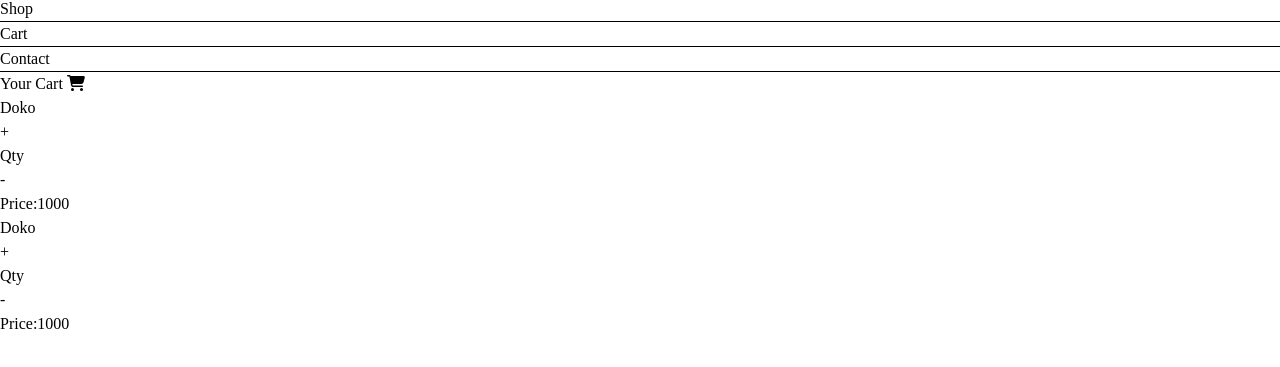
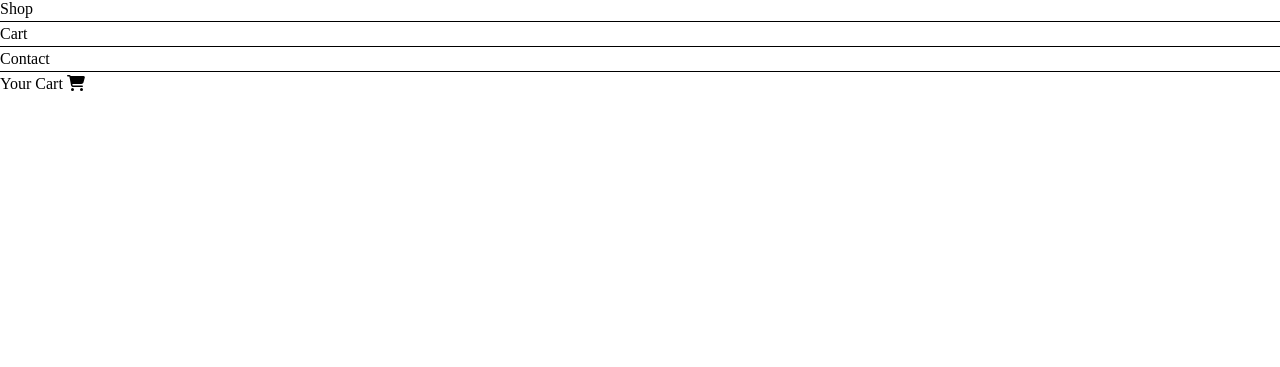
Before and after one commit to SakshamPhuyal/Sanskrit, a React (Vite) app in the folder Sanskriti/: page /cart in a window 1280 px wide. Shown: the part 377-744 px from the top of the page. Built offline with nearby package versions, Linux system fonts and the light colour scheme.

Commit message:
Imported items to cart

```diff
--- a/Sanskriti/src/App.jsx
+++ b/Sanskriti/src/App.jsx
@@ -1,4 +1,4 @@
-import React from 'react';
+import React, { useState } from 'react';
 import {Routes,Route} from 'react-router-dom'
 import './App.css'
 import './index.css'
@@ -14,8 +14,10 @@ import Flipcard from './Components/Pages/flipcard';
 import Shop from './Components/Pages/shop';
 import Productdetails from './Components/Pages/productdetails';
 function App() {
-
-
+const [cartItems,setCartItems]=useState([]);
+const handleAddToCart=(product)=>{
+  setCartItems((prevItems)=>[...prevItems,product]);
+};
   return (
     <>
   <div>
@@ -26,10 +28,10 @@ function App() {
 <Route path='/about' element={<About/>} />
 <Route path='/contact' element={<Contact/>} />
 <Route path='/product/:productId' element={<Product/>} />
-<Route path='/cart' element={<Cart/>} />
+<Route path='/cart' element={<Cart items={cartItems} />} />
 <Route path='/login' element={<Login/>} />
 <Route path='/flipcard' element={<Flipcard/>} />
-<Route path='/shop' element={<Shop/>} />
+<Route path='/shop' element={<Shop onAddToCart={handleAddToCart} />} />
 <Route path='/productdetails' element={<Productdetails/>} />
     </Routes>
   </div>
--- a/Sanskriti/src/Components/Pages/About.jsx
+++ b/Sanskriti/src/Components/Pages/About.jsx
@@ -3,8 +3,26 @@ import React from 'react'
 const About = () => {
   return (
     <div>
-
-    </div>
+           <div className="min-h-screen bg-gradient-to-b from-[#B07A5A] to-[#FFD89A] p-10 gap-10 flex justify-center">
+             <div className='w-190 h-170 mt-10 p-10 bg-amber-50 rounded-2xl flex flex-col'>
+               <h1 className='text-center text-amber-950 text-4xl '>Your Cart <FontAwesomeIcon icon={faCartShopping} /></h1>
+   <div className='bg-white h-40 w-170 mt-4 rounded-2xl border-1 border-gray flex p-4'>
+   <p className='text-3xl text-shadow-amber-950 text-center mr-30'>Doko</p>
+   <button className='bg-black text-white w-10 h-10 mr-2 rounded-4xl'>+</button>
+   <p className='mr-2 text-3xl'>Qty</p>
+   <button className='mr-2 rounded-4xl bg-black text-white w-10 h-10' >-</button>
+   <p className='ml-50 text-2xl'>Price:1000</p>
+   </div>
+   <div className='bg-white h-40 w-170 mt-4 rounded-2xl border-1 border-gray flex p-4'>
+   <p className='text-3xl text-shadow-amber-950 text-center mr-30'>Doko</p>
+   <button className='bg-black text-white w-10 h-10 mr-2 rounded-4xl'>+</button>
+   <p className='mr-2 text-3xl'>Qty</p>
+   <button className='mr-2 rounded-4xl bg-black text-white w-10 h-10' >-</button>
+   <p className='ml-50 text-2xl'>Price:1000</p>
+   </div>
+             </div>
+           </div>
+         </div>
   )
 }
 
--- a/Sanskriti/src/Components/Pages/cart.jsx
+++ b/Sanskriti/src/Components/Pages/cart.jsx
@@ -1,30 +1,34 @@
-  import React from 'react'
-  import { FontAwesomeIcon } from '@fortawesome/react-fontawesome'
+import React from 'react';
+import { FontAwesomeIcon } from '@fortawesome/react-fontawesome';
 import { faCartShopping } from '@fortawesome/free-solid-svg-icons';
-  const Cart = () => {
-    return (
-      <div>
-        <div className="min-h-screen bg-gradient-to-b from-[#B07A5A] to-[#FFD89A] p-10 gap-10 flex justify-center">
-          <div className='w-190 h-170 mt-10 p-10 bg-amber-50 rounded-2xl flex flex-col'>
-            <h1 className='text-center text-amber-950 text-4xl '>Your Cart <FontAwesomeIcon icon={faCartShopping} /></h1>
-<div className='bg-white h-40 w-170 mt-4 rounded-2xl border-1 border-gray flex p-4'>
-<p className='text-3xl text-shadow-amber-950 text-center mr-30'>Doko</p>
-<button className='bg-black text-white w-10 h-10 mr-2 rounded-4xl'>+</button>
-<p className='mr-2 text-3xl'>Qty</p>
-<button className='mr-2 rounded-4xl bg-black text-white w-10 h-10' >-</button>
-<p className='ml-50 text-2xl'>Price:1000</p>
-</div>
-<div className='bg-white h-40 w-170 mt-4 rounded-2xl border-1 border-gray flex p-4'>
-<p className='text-3xl text-shadow-amber-950 text-center mr-30'>Doko</p>
-<button className='bg-black text-white w-10 h-10 mr-2 rounded-4xl'>+</button>
-<p className='mr-2 text-3xl'>Qty</p>
-<button className='mr-2 rounded-4xl bg-black text-white w-10 h-10' >-</button>
-<p className='ml-50 text-2xl'>Price:1000</p>
-</div>
-          </div>
+
+const Cart = ({ items }) => {
+  return (
+    <div>
+      <div className="min-h-screen bg-gradient-to-b from-[#B07A5A] to-[#FFD89A] p-10 gap-10 flex justify-center">
+        <div className='w-190 h-auto mt-10 p-10 bg-amber-50 rounded-2xl flex flex-col'>
+          <h1 className='text-center text-amber-950 text-4xl '>
+            Your Cart <FontAwesomeIcon icon={faCartShopping} />
+          </h1>
+
+          {items.map((item, index) => (
+            <div
+              key={index}
+              className='bg-white h-40 w-170 mt-4 rounded-2xl border border-gray flex p-4 items-center justify-between'
+            >
+              <p className='text-3xl text-amber-950'>{item.title}</p>
+              <div className='flex items-center gap-2'>
+                <button className='bg-black text-white w-10 h-10 rounded-full'>+</button>
+                <p className='text-xl'>Qty</p>
+                <button className='bg-black text-white w-10 h-10 rounded-full'>-</button>
+              </div>
+              <p className='text-2xl'>Price: {item.price}</p>
+            </div>
+          ))}
         </div>
       </div>
-    )
-  }
+    </div>
+  );
+};
 
-  export default Cart
+export default Cart;
--- a/Sanskriti/src/Components/Pages/shop.jsx
+++ b/Sanskriti/src/Components/Pages/shop.jsx
@@ -99,7 +99,7 @@ const products = [
   },
 ];
 
-const Shop = () => {
+const Shop = ({onAddToCart}) => {
   return (
     <div className="min-h-screen bg-gradient-to-b from-[#B07A5A] to-[#FFD89A] p-10 gap-10">
       <h1 className="text-4xl font-bold text-center text-amber-950 mb-10 mt-10">Sanskriti Bazar – Shop <p >(Nepal’s Tradition at Your Doorstep)</p></h1>
@@ -109,10 +109,9 @@ const Shop = () => {
             <img className="h-48 w-50 rounded-2xl mb-3"  src={item.image} alt={item.title} />
             <h2 className="text-xl font-semibold text-center text-amber-900">{item.title}</h2>
             <p className="text-lg text-amber-800 mt-2">{item.price}</p>
-            <button
+          <button
               className="mt-4 bg-amber-900 text-white px-5 py-2 rounded-xl hover:bg-amber-800 transition"
-              onClick={() => alert(`${item.title} added to cart!`)}
-            >
+              onClick={() => onAddToCart(item)}>
               Add to Cart
             </button>
           </div>
```
